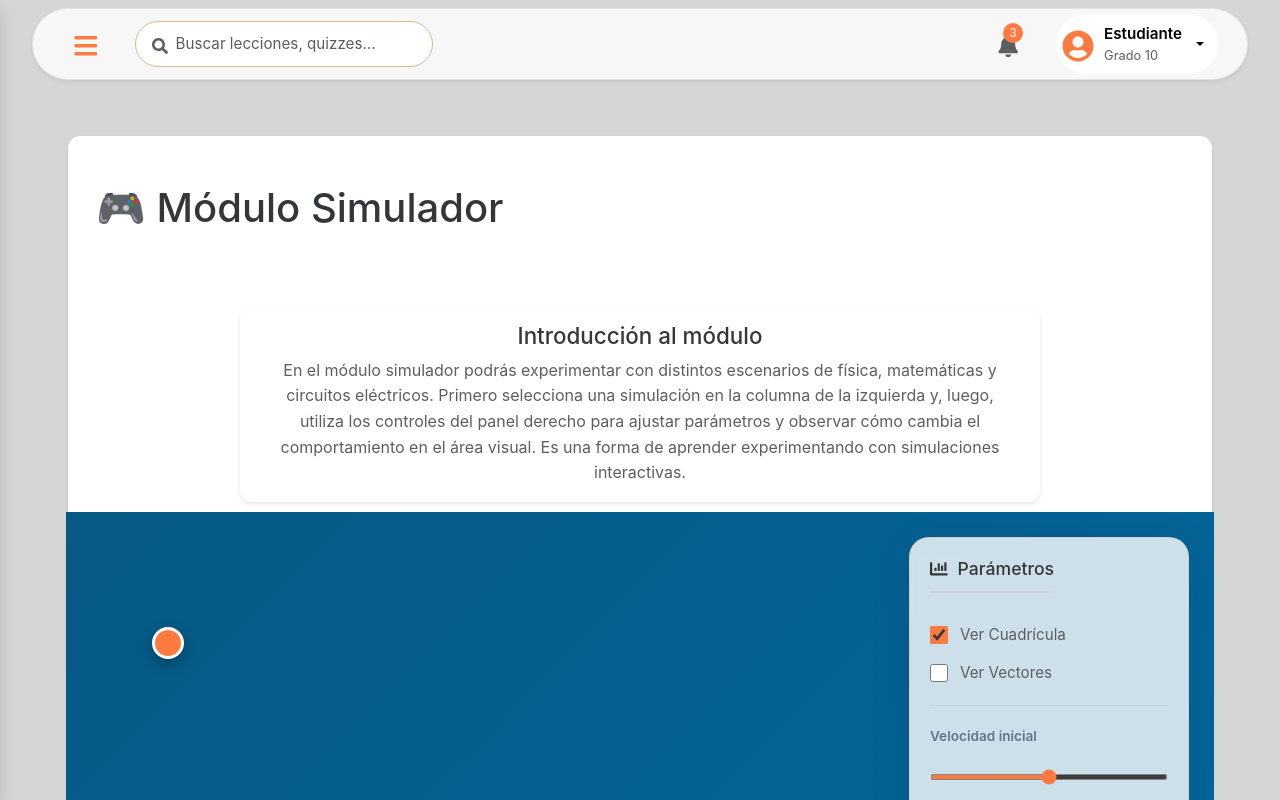
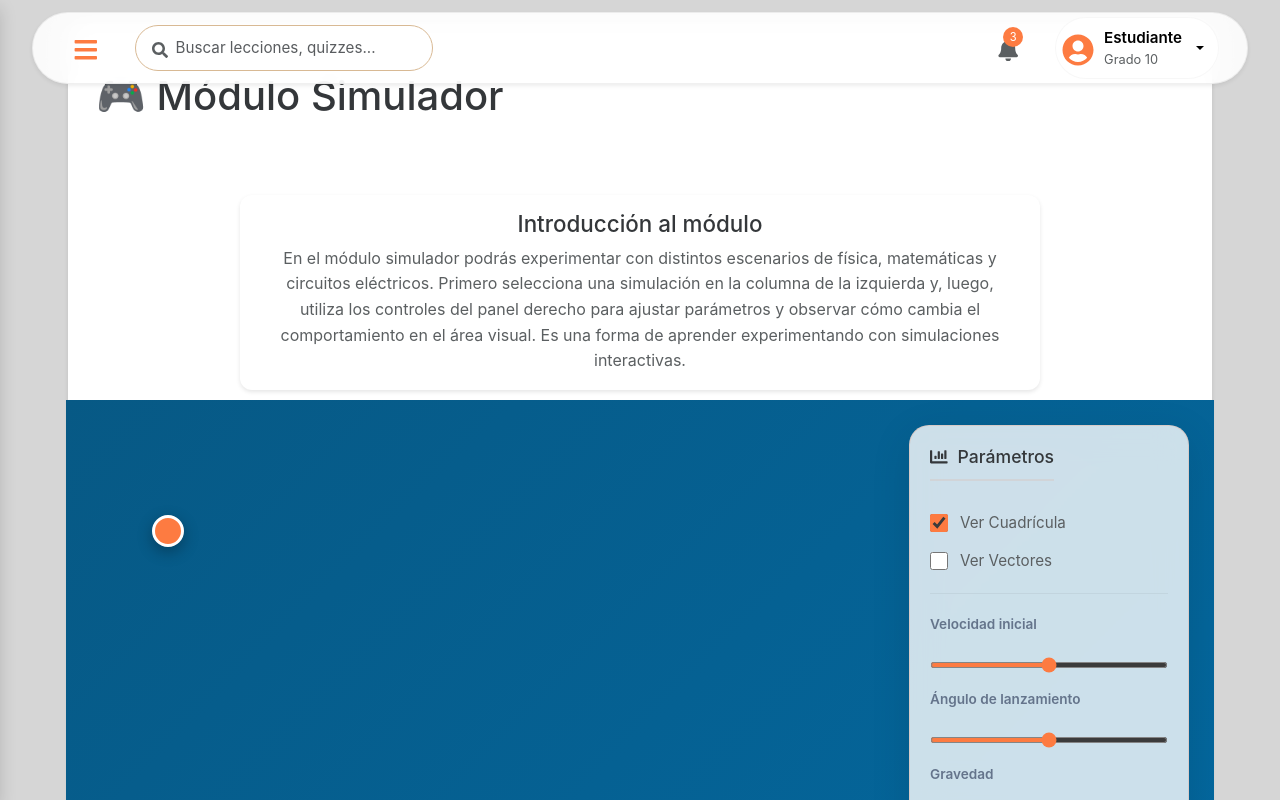
Before and after one commit to Dayana-Ortiz/FISIOMATBOT4.0, a React (Vite) app in the folder frontend/: page /simulator in a window 1280 px wide. Built offline with nearby package versions, Linux system fonts and the light colour scheme.

Commit message:
arreglo barra navbar

```diff
--- a/frontend/src/components/Layout/header.css
+++ b/frontend/src/components/Layout/header.css
@@ -1,21 +1,25 @@
 .header {
-  position: static;
-  z-index: 1000;
+  position: fixed;
+  top: 12px;
+  left: 50%;
+  transform: translateX(-50%);
+  z-index: 1500;
   width: 95%;
   max-width: 1300px;
-  margin: 0.5rem auto;
+  /* keep slight vertical spacing from top */
   border-radius: 999px;
-  background: rgba(255, 255, 255, 0.8);
+  background: rgba(255, 255, 255, 0.88);
   backdrop-filter: blur(12px);
   -webkit-backdrop-filter: blur(12px);
-  border: 1px solid rgba(0, 0, 0, 0.08);
-  box-shadow: 0 4px 15px rgba(0, 0, 0, 0.05);
+  border: 1px solid rgba(0, 0, 0, 0.06);
+  box-shadow: 0 6px 22px rgba(0, 0, 0, 0.06);
   padding: 0 1.75rem;
   height: 72px;
   display: flex;
   align-items: center;
   justify-content: space-between;
-  transition: all 0.3s ease;
+  transition: transform 0.25s ease, background-color 0.25s ease, height 0.2s ease, box-shadow 0.2s ease, padding 0.2s ease;
+  pointer-events: auto;
 }
 
 .header-left {
@@ -157,3 +161,22 @@
     display: none;
   }
 }
+
+/* When the page is scrolled, slightly reduce height and increase contrast */
+.header.scrolled {
+  height: 60px;
+  padding: 0 1.1rem;
+  background: rgba(255, 255, 255, 0.98);
+  box-shadow: 0 10px 30px rgba(0, 0, 0, 0.12);
+  transform: translateX(-50%) translateY(-2px);
+}
+
+@media (max-width: 480px) {
+  .header {
+    width: calc(100% - 1rem);
+    top: 8px;
+  }
+  .header.scrolled {
+    height: 56px;
+  }
+}
--- a/frontend/src/components/Layout/header.tsx
+++ b/frontend/src/components/Layout/header.tsx
@@ -1,4 +1,4 @@
-import React from 'react';
+import React, { useEffect, useState } from 'react';
 import { FaSearch, FaBell, FaUserCircle, FaBars } from 'react-icons/fa';
 import './header.css';
 
@@ -7,8 +7,17 @@ interface HeaderProps {
 }
 
 const Header: React.FC<HeaderProps> = ({ onMenuToggle }) => {
+  const [scrolled, setScrolled] = useState(false);
+
+  useEffect(() => {
+    const handleScroll = () => setScrolled(window.scrollY > 8);
+    handleScroll();
+    window.addEventListener('scroll', handleScroll, { passive: true });
+    return () => window.removeEventListener('scroll', handleScroll);
+  }, []);
+
   return (
-    <header className="header shadow-sm">
+    <header className={`header shadow-sm ${scrolled ? 'scrolled' : ''}`}>
       <div className="header-left">
         <button
           className="menu-toggle"
```
